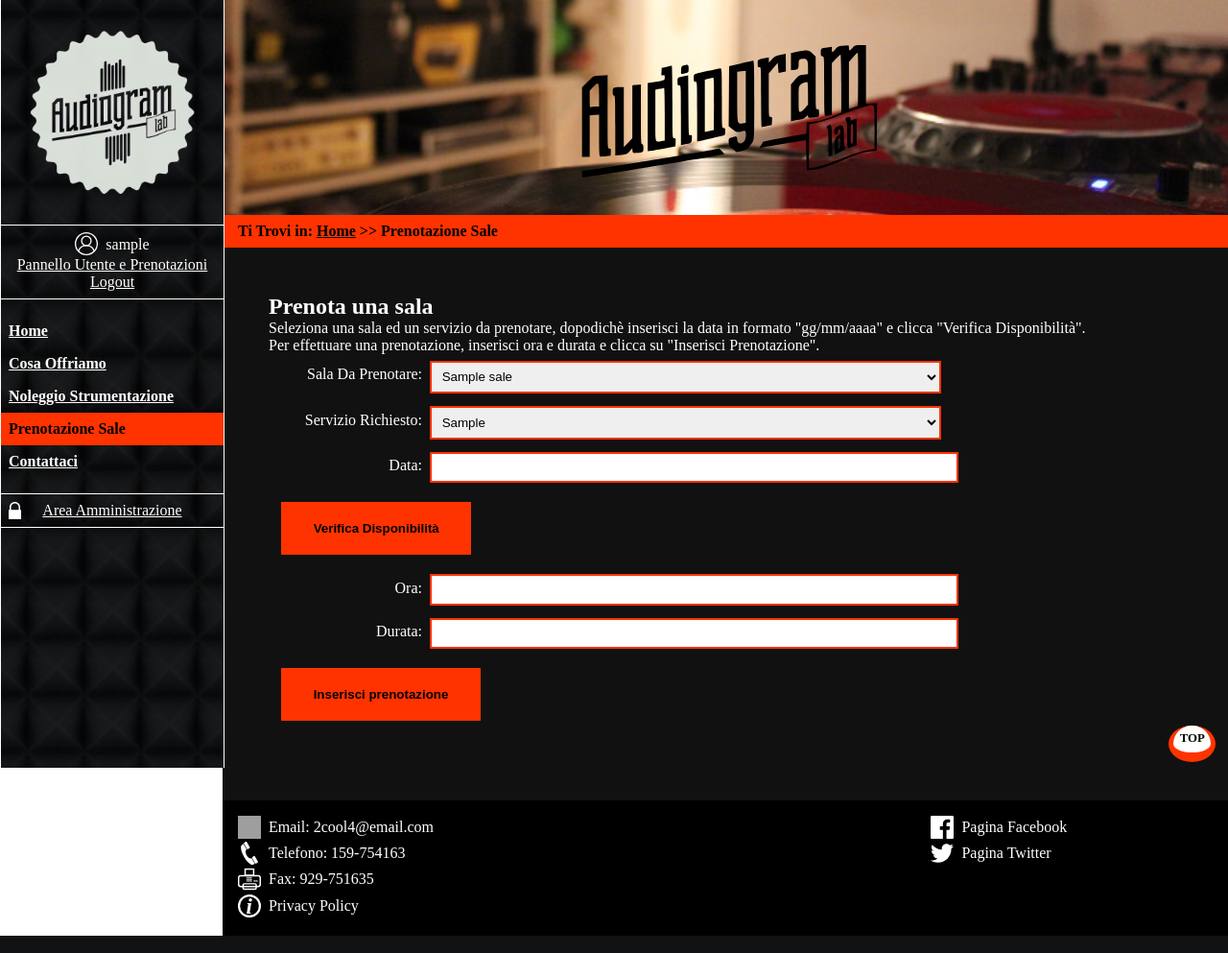
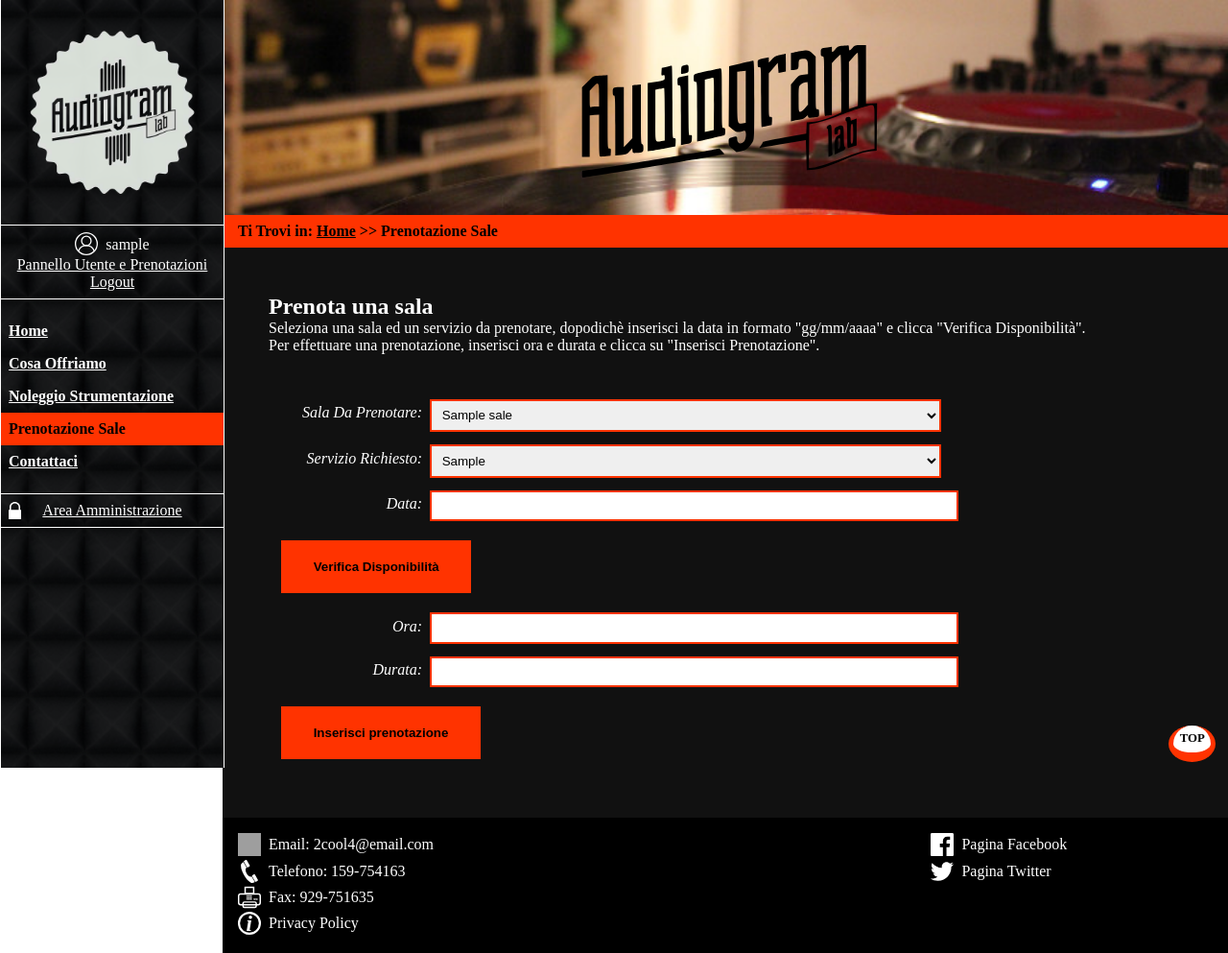
Before and after one commit to Penaz91/TecWeb, a PHP site: page /prenotazione_sala.php in a window 1280 px wide. Shown: the whole page at 96% size. Run offline with PHP 8.4, Linux system fonts and the light colour scheme; the visitor is signed in with stand-in values (Sample User, id 1); tables that the repository leaves empty hold one stand-in row (values such as "Sample post"); data that the repository does not hold is empty; grey boxes are pictures that could not be loaded.

Commit message:
Update style.css

```diff
--- a/CSS/style.css
+++ b/CSS/style.css
@@ -260,6 +260,7 @@ label{
         float: left;
         text-align: right;
         clear: left;
+	font-style: italic;
 }
 
 input, select{
@@ -396,3 +397,7 @@ span.bookstatusunavailable{
 p#hometext{
 	padding-top: 2em;
 }
+
+form#Prenotazione{
+	padding-top: 2.5em;
+}
```
